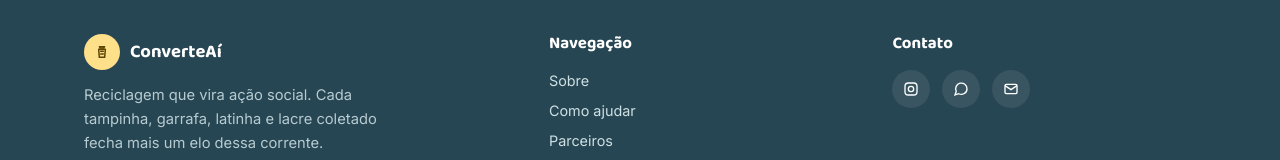
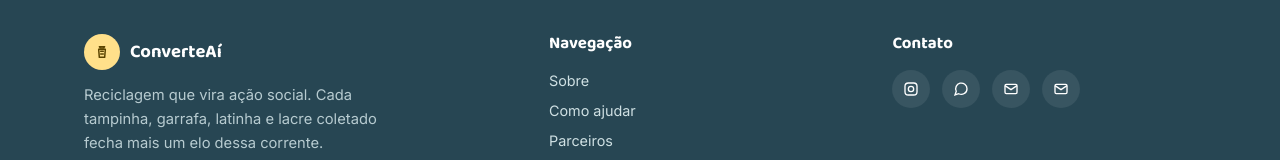
Before and after one commit to Mariastodi/ConverteAi, a React (Vite) app: page / in a window 1280 px wide. Shown: the part 4503-4663 px from the top of the page. Built offline with nearby package versions, Linux system fonts and the light colour scheme.

Commit message:
Link email icon to participe section and use logo.webp as favicon

```diff
--- a/index.html
+++ b/index.html
@@ -5,9 +5,8 @@
     <meta name="viewport" content="width=device-width, initial-scale=1.0" />
     <title>Converte Aí</title>
     <meta name="description" content="ConverteAí: coletamos tampinhas, garrafas PET, latinhas e lacres para transformar em ação social. Faça parte dessa corrente." />
-    <link rel="icon" type="image/svg+xml" href="/favicon.svg" />
-    <link rel="shortcut icon" href="/favicon.svg" />
     <link rel="icon" type="image/webp" href="/logo.webp" />
+    <link rel="shortcut icon" href="/logo.webp" />
     <link rel="preconnect" href="https://fonts.googleapis.com" />
     <link rel="preconnect" href="https://fonts.gstatic.com" crossorigin />
     <link href="https://fonts.googleapis.com/css2?family=Baloo+2:wght@500;600;700;800&family=Inter:wght@400;500;600;700&display=swap" rel="stylesheet" />
--- a/src/components/Footer.jsx
+++ b/src/components/Footer.jsx
@@ -52,6 +52,12 @@ function Footer({ navLinks }) {
                   <path d="M3 7l9 6 9-6" />
                 </svg>
               </a>
+              <a href="#participe" aria-label="Participe" rel="noreferrer">
+                <svg viewBox="0 0 24 24" fill="none" strokeWidth="2">
+                  <rect x="3" y="5" width="18" height="14" rx="2" />
+                  <path d="M3 7l9 6 9-6" />
+                </svg>
+              </a>
             </div>
           </div>
         </div>
```
